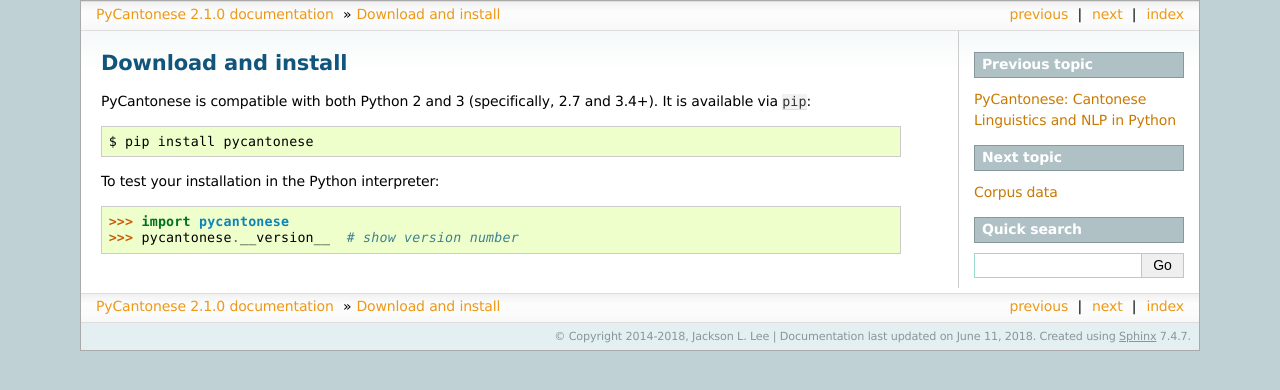
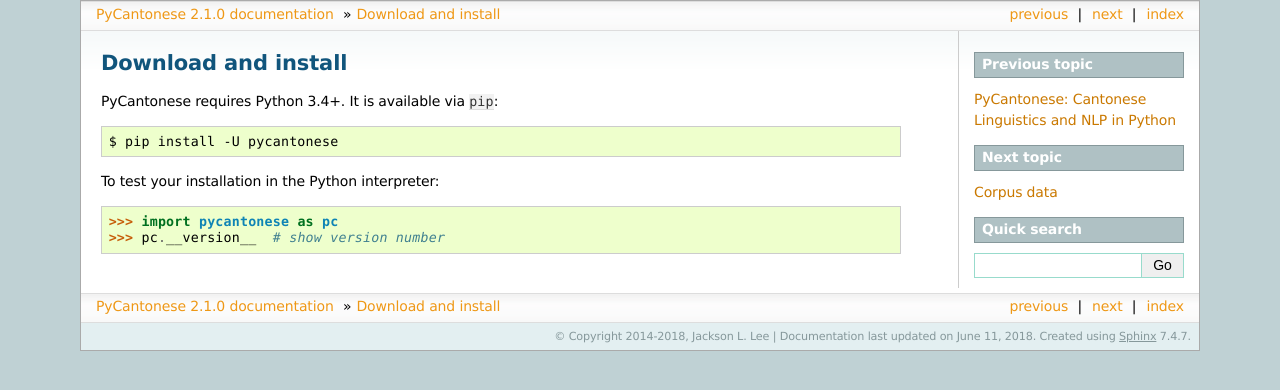
Before and after one commit to ZhanruiLiang/pycantonese, a Sphinx documentation site: the page built from docs/source/download.rst, in a window 1280 px wide. Shown: the top 390 px of the page. Built offline with Sphinx 7.4.7, drawn with Linux system fonts in a browser that asks for light colours.

Commit message:
DOC update index and download pages

```diff
--- a/docs/source/download.rst
+++ b/docs/source/download.rst
@@ -3,14 +3,14 @@
 Download and install
 ====================
 
-PyCantonese is compatible with both Python 2 and 3 (specifically, 2.7 and 3.4+).
+PyCantonese requires Python 3.4+.
 It is available via ``pip``::
 
-    $ pip install pycantonese
+    $ pip install -U pycantonese
 
 To test your installation in the Python interpreter:
 
 .. code-block:: python
 
-    >>> import pycantonese
-    >>> pycantonese.__version__  # show version number
+    >>> import pycantonese as pc
+    >>> pc.__version__  # show version number
--- a/docs/source/index.rst
+++ b/docs/source/index.rst
@@ -96,4 +93,4 @@
 `GitHub page <https://github.com/pycantonese/pycantonese>`_.
 Alternatively, you may contact `Jackson Lee <http://jacksonllee.com>`_.
 
-`Changelog <https://github.com/pycantonese/pycantonese/blob/master/changelog.md>`_ on GitHub
+`Changelog <https://github.com/pycantonese/pycantonese/blob/master/CHANGELOG.md>`_ on GitHub
--- a/docs/source/insert_social_media_links.py
+++ /dev/null
@@ -1,21 +0,0 @@
-import os
-
-THIS_DIR = os.path.dirname(__file__)
-
-
-if __name__ == '__main__':
-    index_html_path = os.path.join(THIS_DIR, '..', 'index.html')
-    social_media_html_path = os.path.join(THIS_DIR, 'social_media.html')
-
-    social_media_html = open(social_media_html_path).read()
-    index_html = open(index_html_path).read()
-
-    # add social media links
-    index_html = index_html.replace('#social-media#', social_media_html)
-
-    # change code snippet sidebar width
-    index_html = index_html.replace(
-        '<div class="sidebar">', '<div class="sidebar" style="width: 55%;">')
-
-    with open(index_html_path, 'w') as f:
-        f.write(index_html)
```
Also changed, not shown: other parts of docs/source/index.rst (+0 -3 lines).
